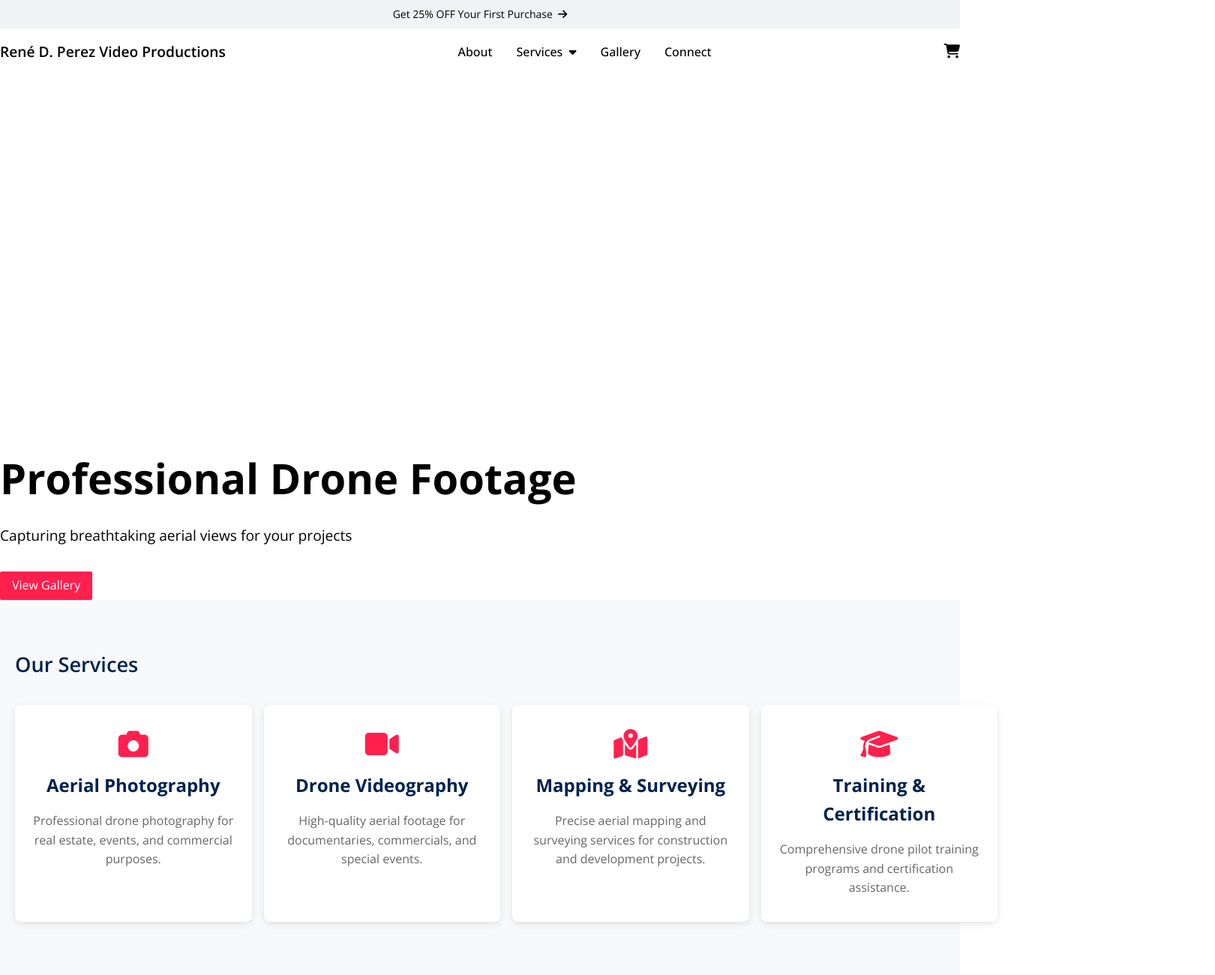
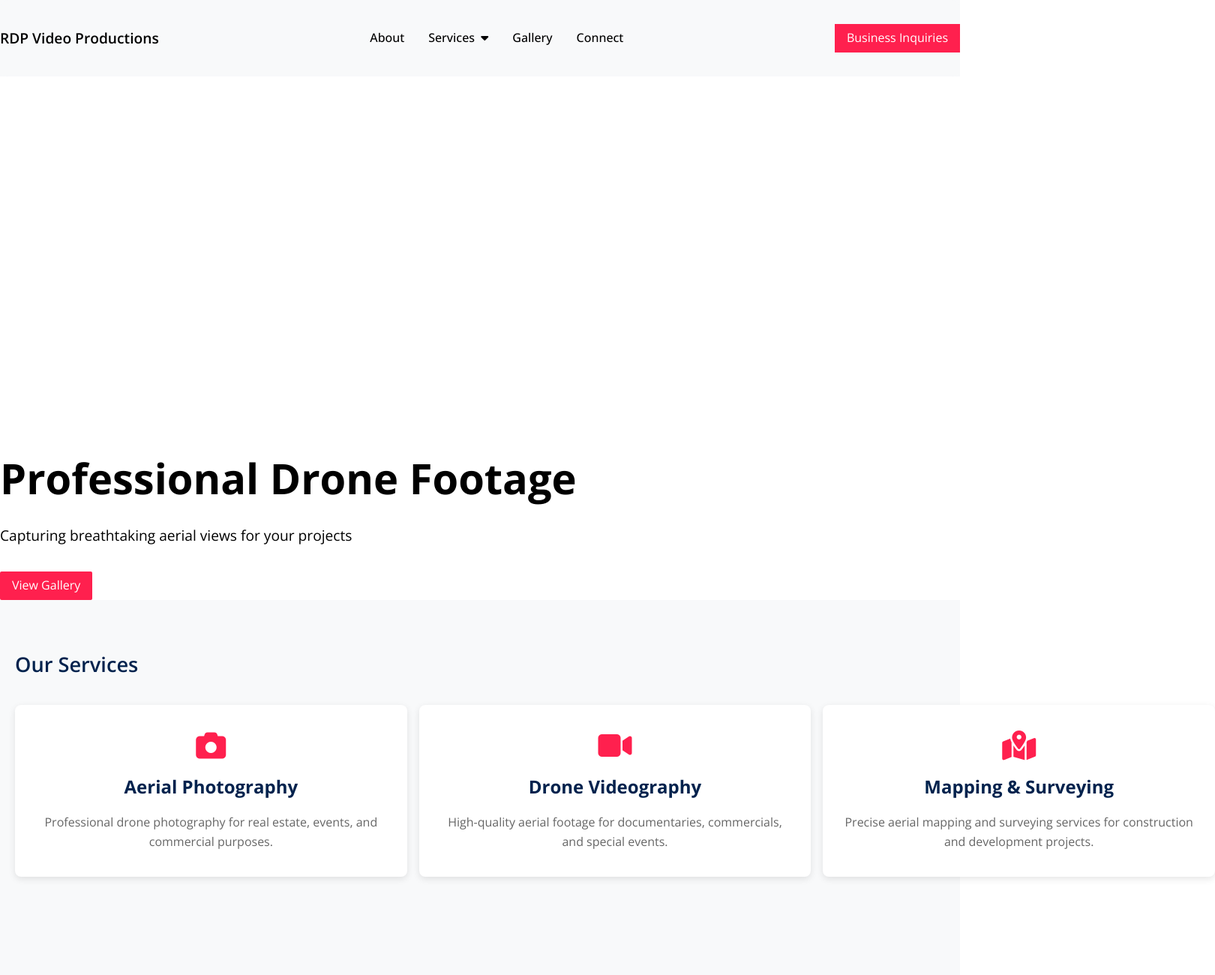
Before and after one commit to RenPen3/drone-project, a plain HTML site: page index.html in a window 1280 px wide. Shown: the top 1300 px of the page at 75% size, 1620 px wide, since content can reach past the window. Drawn offline with nearby package versions, Linux system fonts and the light colour scheme; a script that the page names is missing.

Commit message:
Update css

```diff
--- a/css/resets.css
+++ b/css/resets.css
@@ -9,6 +9,7 @@
   --contingent-color: #5D0E41;
   --highlight-color: #FF204E;
   --white-color: #FFFFFF;
+  --bg-color: #f8f9fa;
 }
 
 *, *::before, *::after {
@@ -31,6 +32,7 @@ li {
 }
 
 a {
+  color: #000000;
   text-decoration: none;
 }
 
--- a/css/style.css
+++ b/css/style.css
@@ -1,88 +1,117 @@
-/* Reset and base styles */
-
-
-.container {
-  max-width: 1350px;
-  margin: 0 auto;
-  padding: 0;
-}
-
-/* Header styles */
-.main-header {
-  background-color: var(--white-color);
+.header {
+  background-color: var(--bg-color);
   /* backdrop-filter: blur(5px); */
   /* box-shadow: 0 2px 5px rgba(0,0,0,0.1); */
   position: fixed;
   width: 100%;
   top: 0;
-  z-index: 1000;
+  z-index: 9999;
+  margin-inline: auto;
 }
 
-.announcement-bar {
+.header .header__announce-bar {
   padding: .4rem;
   background: #f7f9fa;
   text-align: center;
 }
-.announcement-bar:hover {
-  background: rgb(240, 242, 244);
-}
-
-.announcement-bar__link  {
+.header .header__announce-bar__link  {
   font-size: 14px;
   color: #000000;
   letter-spacing: 0px;
   transition: all .3s ease-in-out;
 }
-.announcement-bar__link:hover {
+.header .header__announce-bar__link:hover {
   letter-spacing: .2px;
 }
-.fa-arrow-right {
+
+.header .header__announce-bar .fa-arrow-right {
   transform: translateX(0);
   transition: all .3s ease-in-out;
 }
-/* .announcement-bar:hover .fa-arrow-right{
-  transform: translateX(4px);
-} */
 
-
-.main-header .container {
+.header .header-content {
   display: flex;
   justify-content: space-between;
   align-items: center;
-  padding: 1rem 0;
+  padding: 2rem 0;
+  max-width: 1600px;
+  margin-inline: auto;
+  border-radius: 10px;
+  background: var(--bg-color);
 }
 
-.main-header .container .logo a {
+.header .header-content__btn {
+  padding: .4rem 1rem;
+  color: var(--white-color);
+  background: var(--highlight-color);
+}
+
+.header .header-content .header-content__logo a {
   font-size: 1.2rem;
   font-weight: 600;
   color: var(--black-color);
 }
-.main-header .container .logo a:hover {
+.header .header-content .header-content__logo a:hover {
   color: var(--highlight-color);
 }
 
-.logo img {
+.header .header-content .header-content__logo img {
   height: 50px;
 }
 
-.main-nav {
+.header .header-content .header-content__main-nav {
   margin-inline: auto;
 }
 
-.nav-list {
+.header .header-content .header-content__main-nav .header-content__nav-list {
   display: flex;
+  justify-content: space-between;
+  align-items: center;
   list-style: none;
   gap: 2rem;
 }
 
-.nav-list a {
+.header .header-content .header-content__main-nav .header-content__nav-list .dropdown {
+  display: none;
+  position: absolute;
+  background: #fff;
+  min-width: 200px;
+  box-shadow: 0 2px 5px rgba(0,0,0,0.1);
+  border-radius: 4px;
+  padding: 0.5rem 0;
+  z-index: 100;
+}
+
+.header .header-content .header-content__main-nav .header-content__nav-list li:hover .dropdown {
+  display: block;
+}
+
+.dropdown li {
+  display: block;
+}
+
+.dropdown li a {
+  color: #333;
+  /* padding: 0.7rem 1.5rem; */
+  padding: 1rem;
+  display: block;
+  text-decoration: none;
+  transition: background-color 0.3s;
+}
+
+.dropdown li a:hover {
+  background-color: #f8f9fa;
+  color: var(--highlight-color);
+}
+
+.header .header-content .header-content__main-nav .header-content__nav-list a {
   text-decoration: none;
   color: var(--black-color);
   font-weight: 500;
   transition: color 0.3s;
 }
 
-.nav-list a:hover {
+.header .header-content .header-content__main-nav .header-content__nav-list a:hover {
   color: var(--highlight-color);
 }
 
@@ -95,17 +124,12 @@
   color: var(--highlight-color);
 }
 
-.mobile-menu-toggle {
+.header .header-content .header-content__main-nav .mobile-menu-toggle {
   display: none;
 }
 
 /* Header section styles */
-.header {
-  /* position: relative; */
-  /* top: 0; */
-  width: 100%;
-  height: 100vh;
-  /* padding:10rem 100px; */
+.hero {
   background-position: center center;
   background-repeat: no-repeat;
   background-size: cover;
@@ -115,23 +139,13 @@
   height: 100vh;
   margin: 0;
   padding: 0;
-  z-index: 1;
-  /*
-  background: lightgrey;
-  display: flex;
-  align-items: center;
-  color: #fff;
-  width: 100vw;
-  z-index: 0; */
-  /* background: #000000; */
-  /* overflow: hidden; */
   z-index: 99;
 }
 
-.header .hero-bg {
+/* .hero .hero-content {
   position: absolute;
-  /* top: 0; */
-  /* left: -10px; */
+  top: 0;
+  left: 0;
   background-image: url('background_vid1.mp4');
   background-position: center center;
   background-repeat: no-repeat;
@@ -142,9 +156,9 @@
   margin: 0;
   padding: 0;
   z-index: 1;
-}
+} */
 
-/* .header::before {
+/* .hero::before {
   content: "";
   position: absolute;
   left: 0;
@@ -155,30 +169,26 @@
   z-index: 2;
 } */
 
-.header-content {
+.hero .hero-content {
   display: flex;
   flex-direction: column;
   justify-content: flex-end;
   align-items: flex-start;
-  width: 1350px;
+  width: 1600px;
   height: 800px;
   margin-inline: auto;
-  /* border: 2px solid red; */
-  /* max-width: 800px; */
-  /* padding: 0 20px; */
-  /* height: 100vh; */
   z-index: 3;
 }
 
 
 
-.header-content h1 {
+.hero-content h1 {
   color: var(--black-color);
   font-size: 3.5rem;
   margin-bottom: 1rem;
 }
 
-.header-content p {
+.hero-content p {
   color: var(--black-color);
   font-size: 1.2rem;
   margin-bottom: 2rem;
@@ -203,7 +213,7 @@
   grid-template: repeat(1, 1fr) / repeat(1, 1fr);
   padding: 4rem 20px;
   gap: 5rem;
-  max-width: 1350px;
+  max-width: 1600px;
   margin-inline: auto;
 }
 
@@ -266,21 +276,25 @@
   display: grid;
   grid-template-columns: repeat(auto-fit, minmax(200px, 1fr));
   gap: 1rem;
-  max-width: 1350px;
+  max-width: 1600px;
   margin: 0 auto;
 }
 
 .service-content {
   /* border: 2px solid red; */
-  width: 1310px;
+  width: 1600px;
   margin-inline: auto;
 }
 
 .service-item {
   padding: 2rem 1.5rem;
   background: #fff;
+  border: 2px solid transparent;
   border-radius: 8px;
   box-shadow: 0 3px 10px rgba(0,0,0,0.1);
+}
+.service-item:hover {
+  border: 2px solid #dfdfdf;
 }
 
 .service-item i {
@@ -300,39 +314,6 @@
   line-height: 1.6;
 }
 
-.nav-list .dropdown {
-  display: none;
-  position: absolute;
-  background: #fff;
-  min-width: 200px;
-  box-shadow: 0 2px 5px rgba(0,0,0,0.1);
-  border-radius: 4px;
-  padding: 0.5rem 0;
-  z-index: 100;
-}
-
-.nav-list li:hover .dropdown {
-  display: block;
-}
-
-.dropdown li {
-  display: block;
-}
-
-.dropdown li a {
-  color: #333;
-  /* padding: 0.7rem 1.5rem; */
-  padding: 1rem;
-  display: block;
-  text-decoration: none;
-  transition: background-color 0.3s;
-}
-
-.dropdown li a:hover {
-  background-color: #f8f9fa;
-  color: var(--highlight-color);
-}
-
 
 /* Banner section styles */
 .banner {
@@ -344,7 +325,7 @@
 }
 
 .banner-content {
-  max-width: 1350px;
+  max-width: 1600px;
   margin: 0 auto;
   text-align: center;
 }
@@ -385,7 +366,7 @@
 
 .social-connect-content {
   text-align: center;
-  max-width: 1000px;
+  max-width: 1600px;
   margin: 0 auto;
 }
 
@@ -408,6 +389,7 @@
 }
 
 .social-item {
+  width: 300px;
   padding: 2rem;
   background: #fff;
   border-radius: 8px;
@@ -434,6 +416,7 @@
   font-size: 1rem;
   color: #666;
   margin: 0;
+  text-align: center;
 }
 
 .social-item .fa-instagram { color: #e4405f; }
@@ -488,7 +471,9 @@
   display: grid;
   grid-template-columns: repeat(auto-fit, minmax(250px, 1fr));
   gap: 2rem;
+  margin-inline: auto;
   margin-bottom: 2rem;
+  width: 1600px;
 }
 
 .footer-section h4 {
--- a/index.html
+++ b/index.html
@@ -14,51 +14,43 @@
   </head>
 
   <body>
-    <header class="main-header">
-      <div class="announcement-bar">
-        <a class="announcement-bar__link" href="#">Get 25% OFF Your First Purchase &nbsp;<i
+    <header class="header">
+      <!-- <div class="header__announce-bar">
+        <a class="header__announce-bar__link" href="#">Get 25% OFF Your First Purchase &nbsp;<i
             class="fa-solid fa-arrow-right"></i></a>
-      </div>
+      </div> -->
 
-      <div class="container">
-        <div class="logo">
-          <a href="/">
-            René D. Perez Video Productions
-            <!-- <img src="logo.png" alt="Drone Footage Logo"> -->
-          </a>
+      <div class="header-content">
+
+        <div class="header-content__logo">
+          <a href="#">RDP Video Productions</a>
         </div>
-        <nav class="main-nav">
+
+        <nav class="header-content__main-nav">
           <button class="mobile-menu-toggle" aria-label="Toggle menu"><span></span><span></span>
           </button>
-          <ul class="nav-list">
+          <ul class="header-content__nav-list">
             <li><a href="#about">About</a></li>
             <li><a href="#services">Services&nbsp; <i class="fa-solid fa-caret-down"></i></a>
               <ul class="dropdown">
-                <li><a href="services/aerial-photography.html">Aerial Photography</a></li>
+                <li><a href="/services/aerial-photography.html">Aerial Photography</a></li>
                 <li><a href="/services/drone-videography">Drone Videography</a></li>
                 <li><a href="/services/mapping-surveying">Mapping & Surveying</a></li>
-                <!-- <li><a href="/services/training-certification">Training & Certification</a></li> -->
-                <!-- <li><a href="/services/custom-solutions">Custom Solutions</a></li> -->
               </ul>
             </li>
             <li><a href="#gallery">Gallery</a></li>
             <li><a href="#connect">Connect</a></li>
           </ul>
         </nav>
-        <a href="#">
-          <i class="fa-solid fa-cart-shopping"></i>
-        </a>
 
-
-
+        <a class="header-content__btn" href="#">Business Inquiries</a>
       </div>
     </header>
 
     <main>
 
-      <section class="header"
-        style="background-image: url('background_vid1.mp4');height: 100vh;width: 100%;background-position: center center;background-size: cover;background-repeat: no-repeat;">
-        <div class="header-content">
+      <section class="hero" background-image="url('background_vid1.mp4')">
+        <div class="hero-content">
           <h1>Professional Drone Footage</h1>
           <p>Capturing breathtaking aerial views for your projects</p><a href="#gallery"
             class="cta-button">View Gallery</a>
@@ -76,27 +68,28 @@
 
           <h2 class="titles">Our Services</h2>
           <div class="services-container">
-            <div class="service-item"><i class="fas fa-camera"></i>
+            <a href="services/aerial-photography.html" class="service-item"><i
+                class="fas fa-camera"></i>
               <h3>Aerial Photography</h3>
               <p>Professional drone photography for real estate,
                 events,
                 and commercial purposes.</p>
-            </div>
-            <div class="service-item"><i class="fas fa-video"></i>
+            </a>
+            <a href="/services/drone-videography" class="service-item"><i class="fas fa-video"></i>
               <h3>Drone Videography</h3>
               <p>High-quality aerial footage for documentaries,
                 commercials,
                 and special events.</p>
-            </div>
-            <div class="service-item"><i class="fas fa-map-marked-alt"></i>
+            </a>
+            <a href="#" class="service-item"><i class="fas fa-map-marked-alt"></i>
               <h3>Mapping & Surveying</h3>
               <p>Precise aerial mapping and surveying services for construction and development
                 projects.</p>
-            </div>
-            <div class="service-item"><i class="fas fa-graduation-cap"></i>
+            </a>
+            <!-- <div class="service-item"><i class="fas fa-graduation-cap"></i>
               <h3>Training & Certification</h3>
               <p>Comprehensive drone pilot training programs and certification assistance.</p>
-            </div>
+            </div> -->
           </div>
         </div>
       </section>
@@ -194,26 +187,26 @@
             <p>Follow us for the latest drone footage, behind-the-scenes content, and special
               offers!</p>
             <div class="social-grid">
-              <a href="#" class="social-item">
+              <!-- <a href="#" class="social-item">
                 <i class="fab fa-instagram"></i>
-                <!-- <h3>Instagram</h3> -->
+                <h3>Instagram</h3>
                 <p>@droneservices</p>
-              </a>
-              <a href="#" class="social-item">
+              </a> -->
+              <!-- <a href="#" class="social-item">
                 <i class="fab fa-facebook"></i>
-                <!-- <h3>Facebook</h3> -->
+                <h3>Facebook</h3>
                 <p>DroneServices</p>
-              </a>
-              <a href="#" class="social-item">
+              </a> -->
+              <!-- <a href="#" class="social-item">
                 <i class="fab fa-x-twitter"></i>
-                <!-- <h3>X</h3> -->`
+                <h3>X</h3>
                 <p>@droneservices</p>
-              </a>
+              </a> -->
               <a href="https://youtube.com/@reneperezvideoproductions?si=rY3wsCPtLKE9Rr8i"
                 target="_blank" class="social-item">
                 <i class="fab fa-youtube"></i>
                 <!-- <h3>YouTube</h3> -->
-                <p>Rene Perez Video Productions</p>
+                <p>RDP Video Productions</p>
               </a>
             </div>
           </div>
@@ -256,7 +249,10 @@
               Sky City,
               SC 12345</p> -->
             <!-- <p><i class="fas fa-phone"></i>(555) 123-4567</p> -->
-            <p><i class="fas fa-envelope"></i>info@droneservices.com</p>
+            <a href="mailto:rdpvideoproductions@gmail.com" style="color: #000000;"><i
+                class="fas fa-envelope"></i>
+              &nbsp;rdpvideoproductions@gmail.com</a>
+            </a>
           </div>
           <div class="footer-section">
             <h4>Quick Links</h4>
@@ -281,7 +277,7 @@
           </div>
         </div>
         <div class="footer-bottom">
-          <p>&copy; 2024 René D. Perez Video Productions. All rights reserved.</p>
+          <p>&copy; 2025 RDPVideoProductions. All rights reserved.</p>
         </div>
       </div>
     </footer>
```
